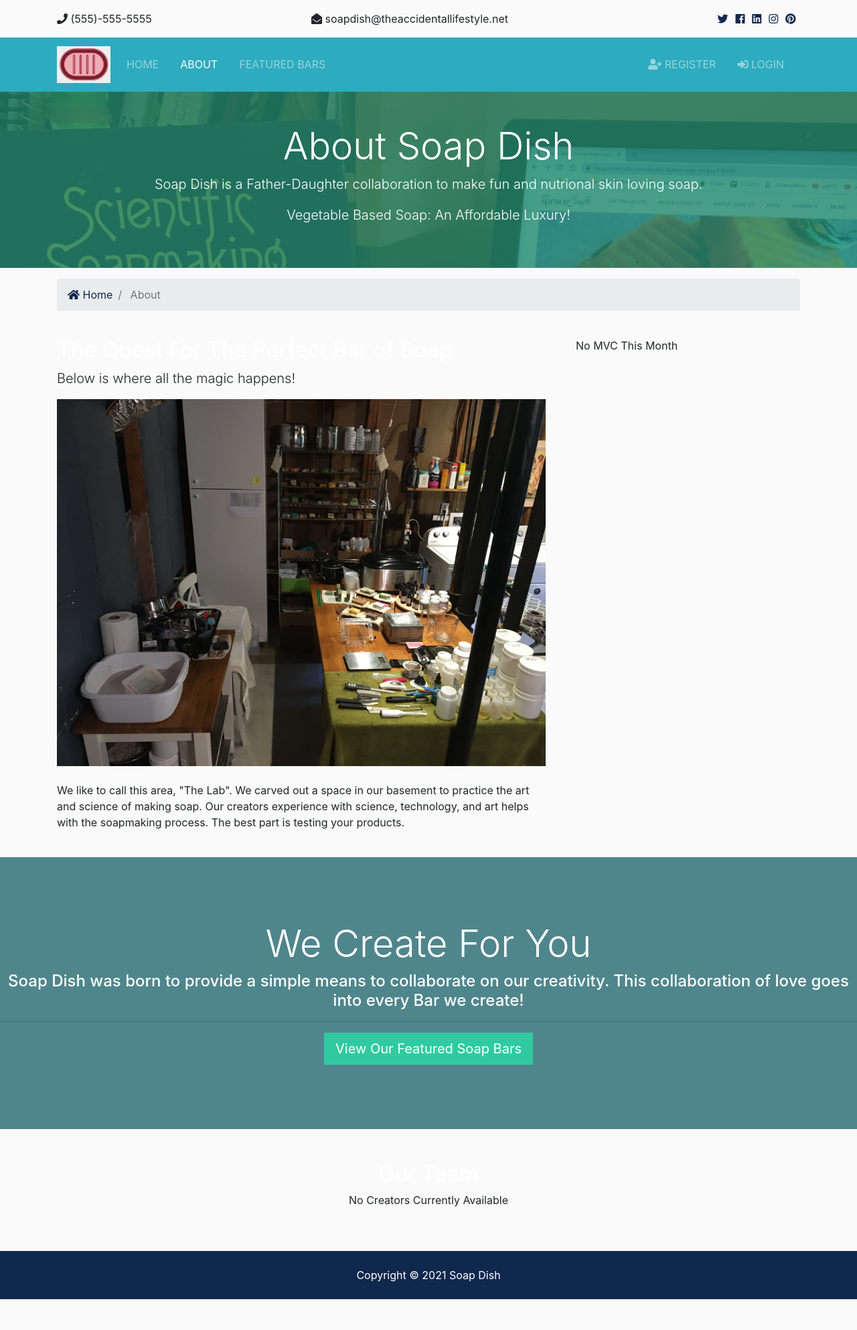
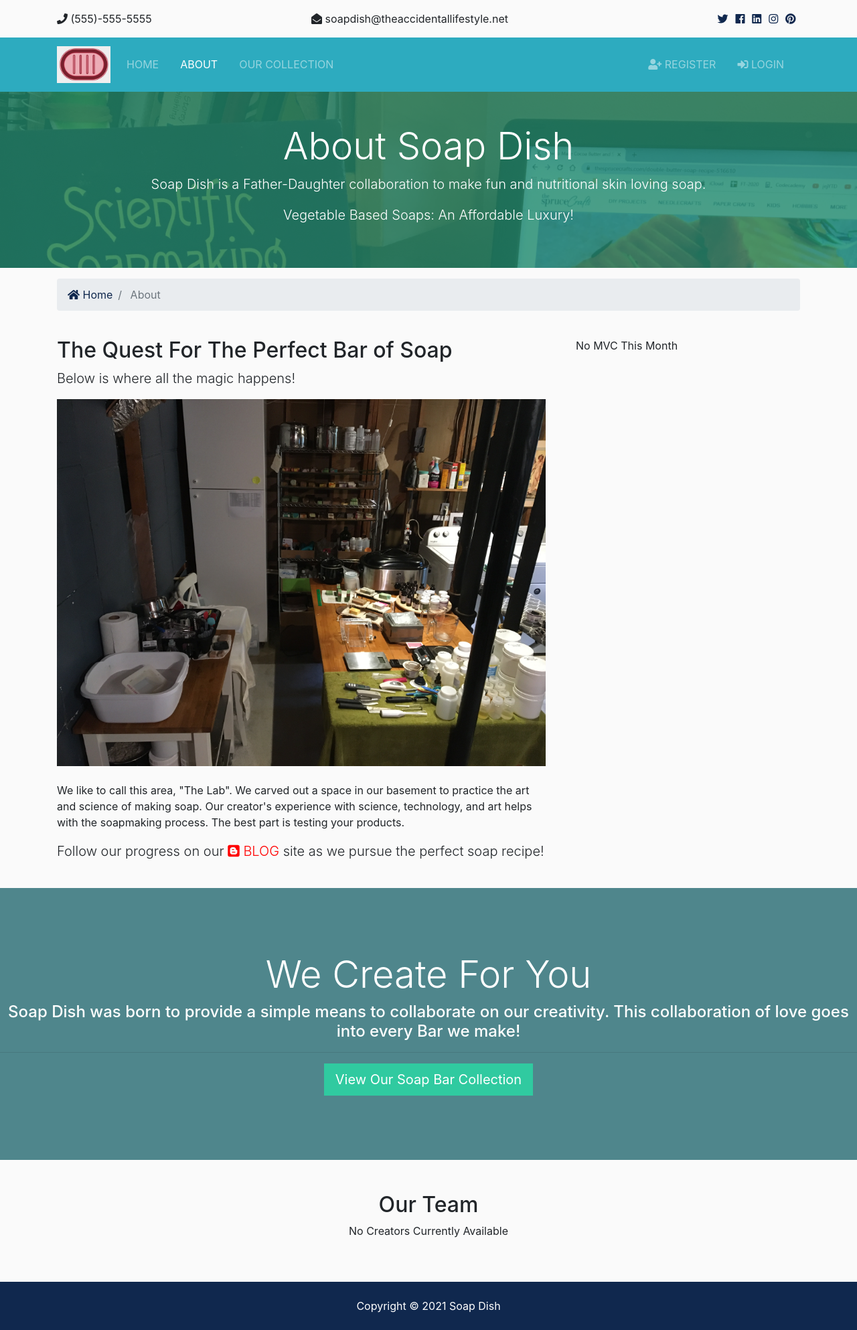
Before and after one commit to juangina/soapdish_project, a Django app: page /about in a window 1280 px wide. Shown: the whole page at 67% size. Before the commit the page ends 1940 px from the top, so only its background shows below. Run offline with Django 3.2, Linux system fonts and the light colour scheme; data that the repository does not hold is empty; parts of the project's set-up code (start-up, migrations or seed data) failed here and were passed over; some libraries are stand-ins or nearby versions.

Commit message:
Added contacts inquiry page and view function.  Added link to Soapdish blog

```diff
--- a/accounts/views.py
+++ b/accounts/views.py
@@ -88,7 +88,7 @@ def dashboard(request):
         user_contacts = Contact.objects.order_by('-contact_date').filter(user_id=request.user.id)
         context = {
             'cartItems': cartItems,
-            'contact': user_contacts
+            'contacts': user_contacts
         }
         return render(request, 'accounts/dashboard.html', context)
     else:
--- a/soapdish/static/css/main.css
+++ b/soapdish/static/css/main.css
@@ -2,7 +2,7 @@ body{
 	background-color: hsl(0, 0%, 98%);
 }
 
-h1,h2,h3,h4,h5,h6{
+h1{
 	color: #fff;
 }
 
--- a/templates/pages/about.html
+++ b/templates/pages/about.html
@@ -4,6 +4,12 @@
 {% block title %} | About Us {% endblock %}
 
 {% block content%}
+<style>
+  /* unvisited link */ #blog_link a:link {color: red;}
+  /* visited link */ #blog_link a:visited {color: green;}
+  /* mouse over link */ #blog_link a:hover {color: blue; text-decoration: underline; cursor: pointer }
+  /* selected link */ #blog_link a:active {color: blue;}
+</style>
 
 <!-- Showcase -->
 <section id="showcase-inner" class="py-5 text-white">
@@ -11,8 +17,8 @@
       <div class="row text-center">
         <div class="col-md-12">
           <h1 class="display-4">About Soap Dish</h1>
-          <p class="lead">Soap Dish is a Father-Daughter collaboration to make fun and nutrional skin loving soap.</p>
-          <p class="lead">Vegetable Based Soap:  An Affordable Luxury!</p>
+          <p class="lead">Soap Dish is a Father-Daughter collaboration to make fun and nutritional skin loving soap.</p>
+          <p class="lead">Vegetable Based Soaps:  An Affordable Luxury!</p>
         </div>
       </div>
     </div>
@@ -41,7 +47,8 @@
           <h2>The Quest For The Perfect Bar of Soap</h2>
           <p class="lead">Below is where all the magic happens!</p>
           <img src="{% static 'img/about-the-lab-01.JPG' %}" alt="about the lab image">
-          <p class="mt-4">We like to call this area, "The Lab".  We carved out a space in our basement to practice the art and science of making soap.  Our creators experience with science, technology, and art helps with the soapmaking process.  The best part is testing your products.</p>
+          <p class="mt-4">We like to call this area, "The Lab".  We carved out a space in our basement to practice the art and science of making soap.  Our creator's experience with science, technology, and art helps with the soapmaking process.  The best part is testing your products.</p>
+          <p class = "lead">Follow our progress on our <span id="blog_link"><a href="http://shielded-temple-82063.herokuapp.com/" ><i class="fab fa-blogger"></i> BLOG </a></span>site as we pursue the perfect soap recipe!</p>
         </div>
         <div class="col-md-4">
           {% if mvc_creators %}
@@ -69,9 +76,9 @@
   <!-- Work -->
   <section id="work" class="bg-dark text-white text-center">
     <h2 class="display-4">We Create For You</h2>
-    <h4>Soap Dish was born to provide a simple means to collaborate on our creativity.  This collaboration of love goes into every Bar we create!</h4>
+    <h4>Soap Dish was born to provide a simple means to collaborate on our creativity.  This collaboration of love goes into every Bar we make!</h4>
     <hr>
-    <a href="#" class="btn btn-secondary text-white btn-lg">View Our Featured Soap Bars</a>
+    <a href="{% url 'bars' %}" class="btn btn-secondary text-white btn-lg">View Our Soap Bar Collection</a>
   </section>
 
   <!-- Team -->
--- a/templates/pages/index.html
+++ b/templates/pages/index.html
@@ -16,7 +16,7 @@
             Life Just Got Easier
           </h1>
           <p class="lead">Search for your favorite soap.</p>
-          <p>We have a range of soap that will fit nearly everyones needs. Share one of these lovely creations with a friend!</p>
+          <p class="lead">We have a range of soap that will fit nearly everyones needs. Share one of these lovely creations with a friend!</p>
           <div class="search">
             <button class="btn btn-secondary btn-block btn-lg" data-toggle="modal" data-target="#searchModal" data-backdrop="true">Search</button>
           </div>
@@ -182,7 +182,7 @@
           <i class="fas fa-chalkboard-teacher fa-4x mr-4"></i>
           <hr>
           <h3>Basic Soapmaking Training</h3>
-          <p>Making your own soap can be a rewarding experience.  The process of making soap is simple and can become a routine and fun activity with some basic ingredients.  The reward is the quality of the soap and the satisfaction that you know exactly what you are using to clean your body every day.</p>
+          <p>Making your own soap can be a rewarding experience.  The process of making soap is simple. This can become a routine and fun activity with some basic ingredients.  The reward is the quality of the soap and the satisfaction that you know exactly what you are using to clean your body every day.</p>
         </div>
         <div class="col-md-4">
           <i class="fas fa-drafting-compass fa-4x mr-4"></i>
@@ -194,7 +194,7 @@
           <i class="fas fa-microscope fa-4x mr-4"></i>
           <hr>
           <h3>Soapmaking Curriculum Development</h3>
-          <p>Soapmaking is a precise measurement process.  Many aspects of soapmaking can be included in your school curriculum.  The process of making soap encompasses Mathematics, Measurement, Chemistry, and Manufacturing.  Imagine your student learning these topics while producing an actual product they can use at home?</p>
+          <p>Soapmaking is a precise measurement process.  Many aspects of soapmaking can be included in your school curriculum.  The process of making soap encompasses Mathematics, Measurement, Chemistry, and Manufacturing.  Imagine your students learning these topics while producing an actual product they can use at home?</p>
         </div>
       </div>
     </div>
--- a/templates/partials/_navbar.html
+++ b/templates/partials/_navbar.html
@@ -40,7 +40,7 @@
                         class="nav-item mr-3"
                     {% endif %}
                 >
-                    <a class="nav-link" href="{% url 'bars' %}">Featured Bars</a>
+                    <a class="nav-link" href="{% url 'bars' %}">Our Collection</a>
                 </li>
                 <!--Store Link-->
                 {% if user.is_authenticated %}
@@ -115,7 +115,7 @@
             </div>
 
             {% endif %}
-            {% if user.is_authenticated %}
+            {% if user.is_authenticated and user.is_staff %}
             {% if user.get_username == 'juang' %}
             <div class="form-inline my-2 my-lg-0">
                 <a href="/admin/">
--- a/templates/store/store.html
+++ b/templates/store/store.html
@@ -1,5 +1,6 @@
 {% extends 'base.html' %}
 {% load static %}
+
 {% block content %}
 
 	<!-- Showcase -->
@@ -49,7 +50,6 @@
 
 							<a class="btn btn-outline-success" href="#">View</a>
 							<h4 style="display: inline-block; float: right"><strong>${{product.price}}</strong></h4>
-
 						</div>
 					</div>
 					{% endfor %}
```
Also changed, not shown: contacts/views.py (+25 -0 lines), templates/accounts/dashboard.html (+46 -2 lines), soapdish/static/img/loading.gif (added), 1 other file.
